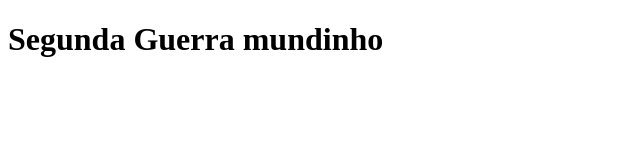
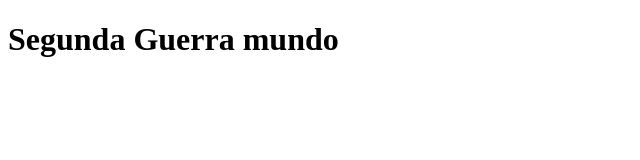
Before and after one commit to Fepostigo07/Fepostigo07.github.io, a plain HTML site: page index.html in a window 1280 px wide. Shown: the full height of the page, 0-640 px from the left. Drawn offline with Linux system fonts and the light colour scheme.

Commit message:
Update index.html

```diff
--- a/index.html
+++ b/index.html
@@ -8,7 +8,7 @@
 </head>
 <body>
     <header>
-        <h1>Segunda Guerra mundinho</h1>
+        <h1>Segunda Guerra mundo</h1>
     </header>
 </body>
 </html>
```
